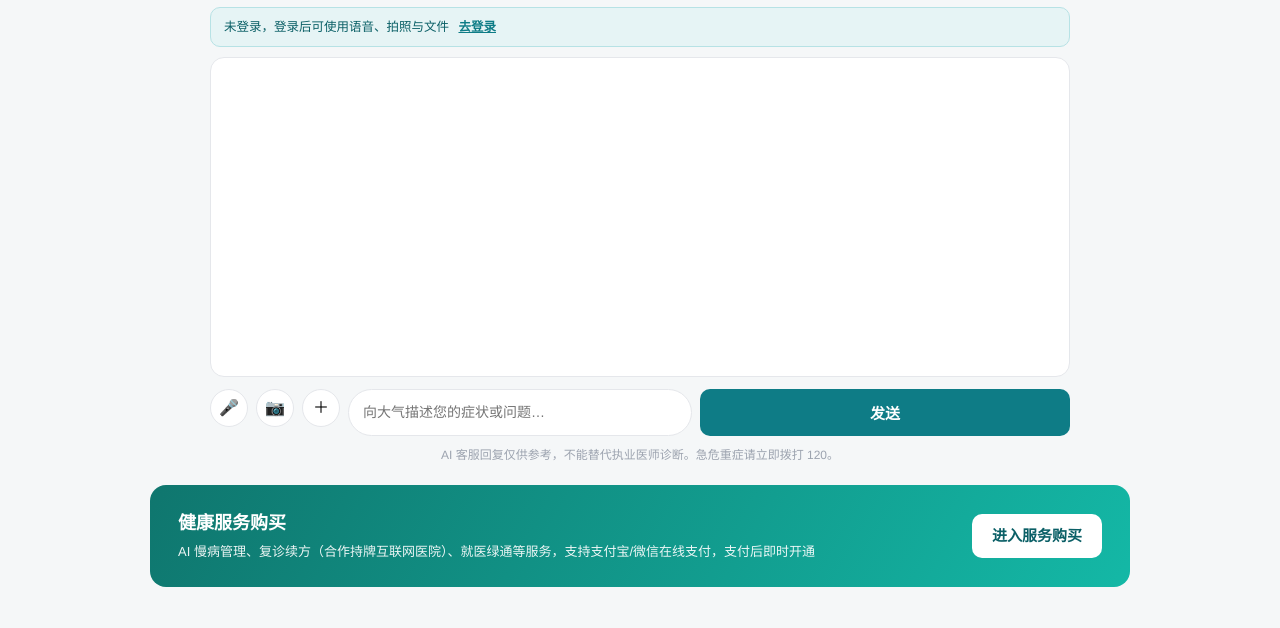
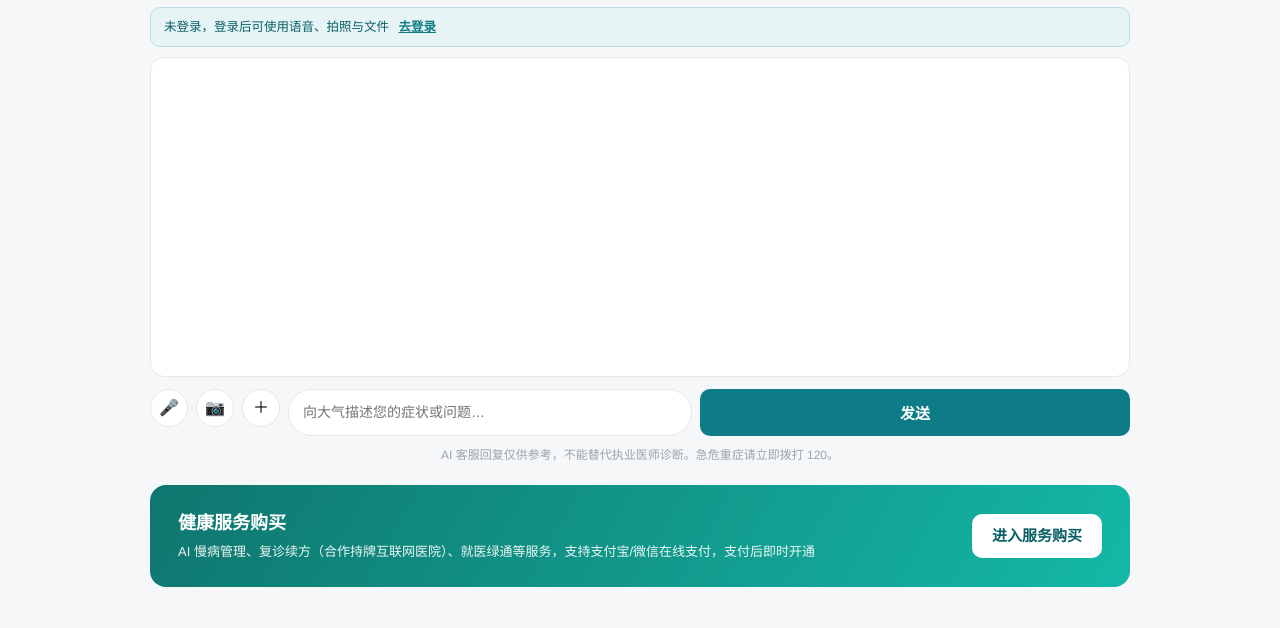
Before and after one commit to talleylinjg-ops/AIhospital, a website built with Vite: page client/index.html in a window 1280 px wide. Shown: the part 172-800 px from the top of the page. Built offline with nearby package versions, Linux system fonts and the light colour scheme.

Commit message:
style: 首页问答框与页面内容区等宽 Co-authored-by: monkeycode-ai <monkeycode-ai@chaitin.com>

```diff
--- a/client/src/styles.css
+++ b/client/src/styles.css
@@ -670,7 +670,7 @@ body {
 
 /* ===== 首页 PC 聊天框 / 移动端卡片开关 ===== */
 .m-only { display: none; }
-.home-chat { max-width: 860px; margin: 6px auto 18px; }
+.home-chat { max-width: 100%; margin: 6px 0 18px; }
 
 /* ===== 聊天输入行工具按钮 ===== */
 .chat-tool {
```
